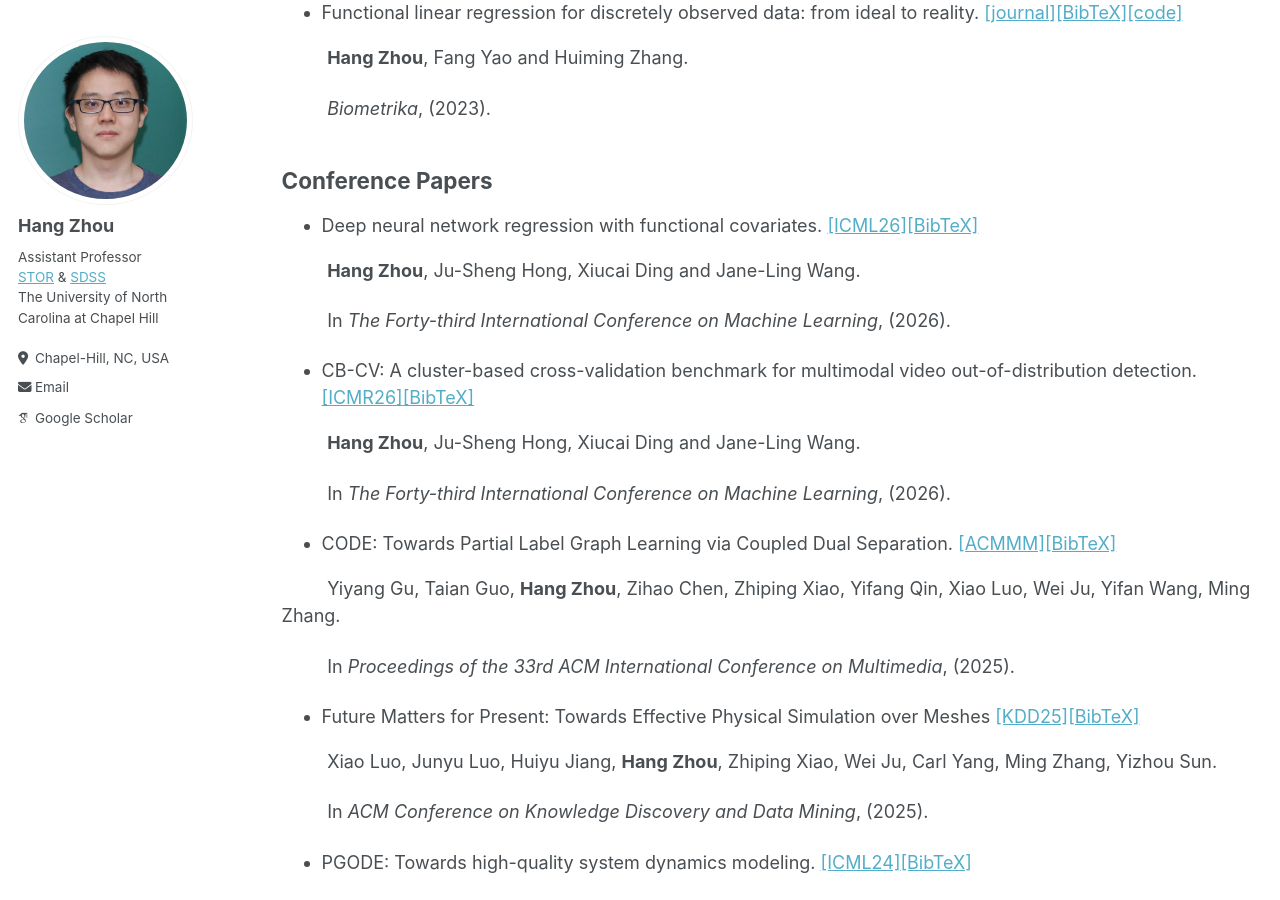
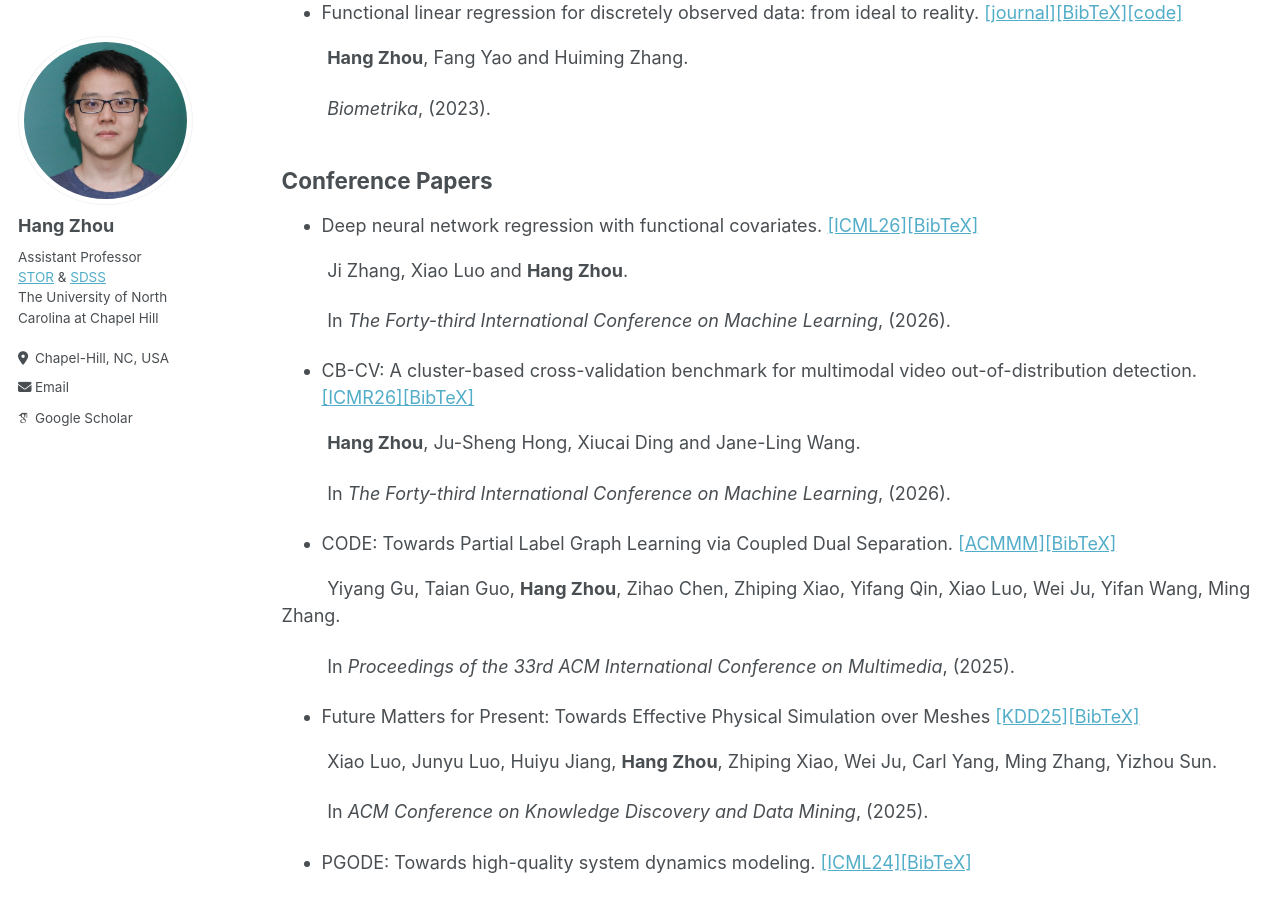
Before and after one commit to hg-zh/hg-zh.github.io, a Jekyll site: the page built from _pages/publications.md, in a window 1280 px wide and 900 px high, scrolled down 1549 px. Built offline with Jekyll 4.4.1, drawn with Linux system fonts in a browser that asks for light colours; some web fonts are replaced.

Commit message:
Update authors for conference papers in publications.md

```diff
--- a/_pages/publications.md
+++ b/_pages/publications.md
@@ -78,7 +78,7 @@ author_profile: true
 
 - Deep neural network regression with functional covariates. [\[ICML26\]](https://openreview.net/forum?id=ZL4hmM496P)[\[BibTeX\]](https://hg-zh.github.io/files/NNF_ICML26)
 
-&nbsp;&nbsp;&nbsp;&nbsp;&nbsp;&nbsp;&nbsp;&nbsp;  **Hang Zhou**,  Ju-Sheng Hong, Xiucai Ding and Jane-Ling Wang.
+&nbsp;&nbsp;&nbsp;&nbsp;&nbsp;&nbsp;&nbsp;&nbsp;  Ji Zhang, Xiao Luo and **Hang Zhou**.
 
 &nbsp;&nbsp;&nbsp;&nbsp;&nbsp;&nbsp;&nbsp;&nbsp; In *The Forty-third International Conference on Machine Learning*, (2026).
 
```
